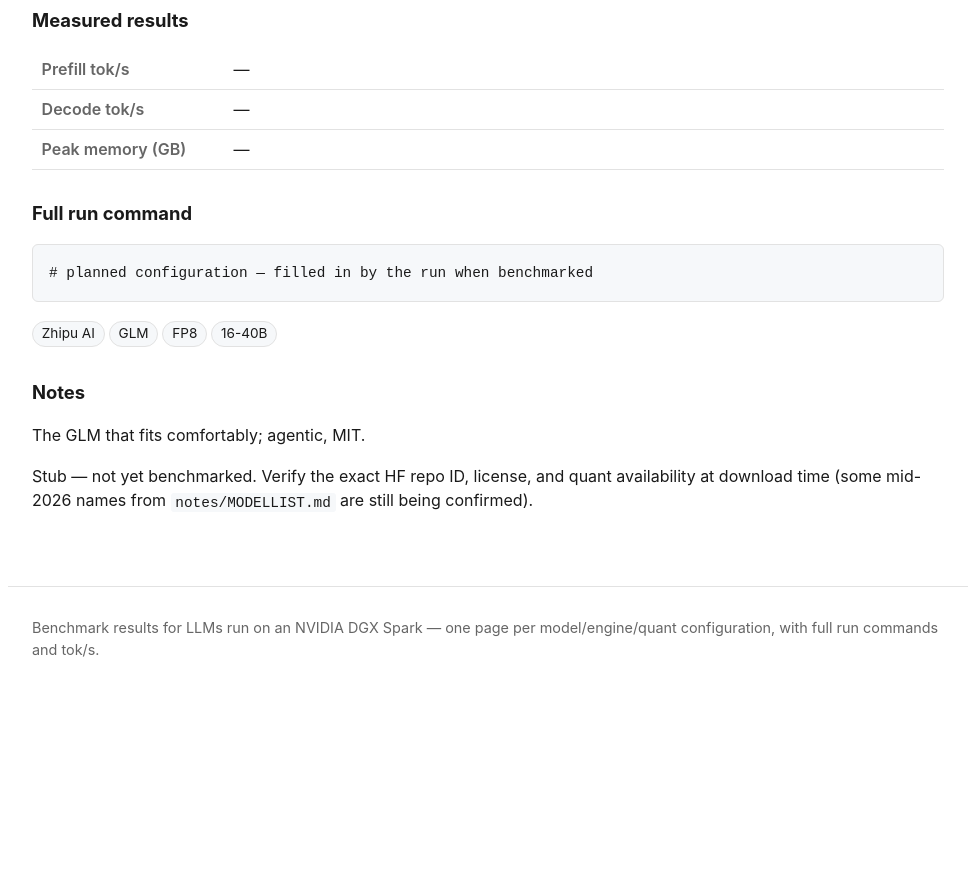
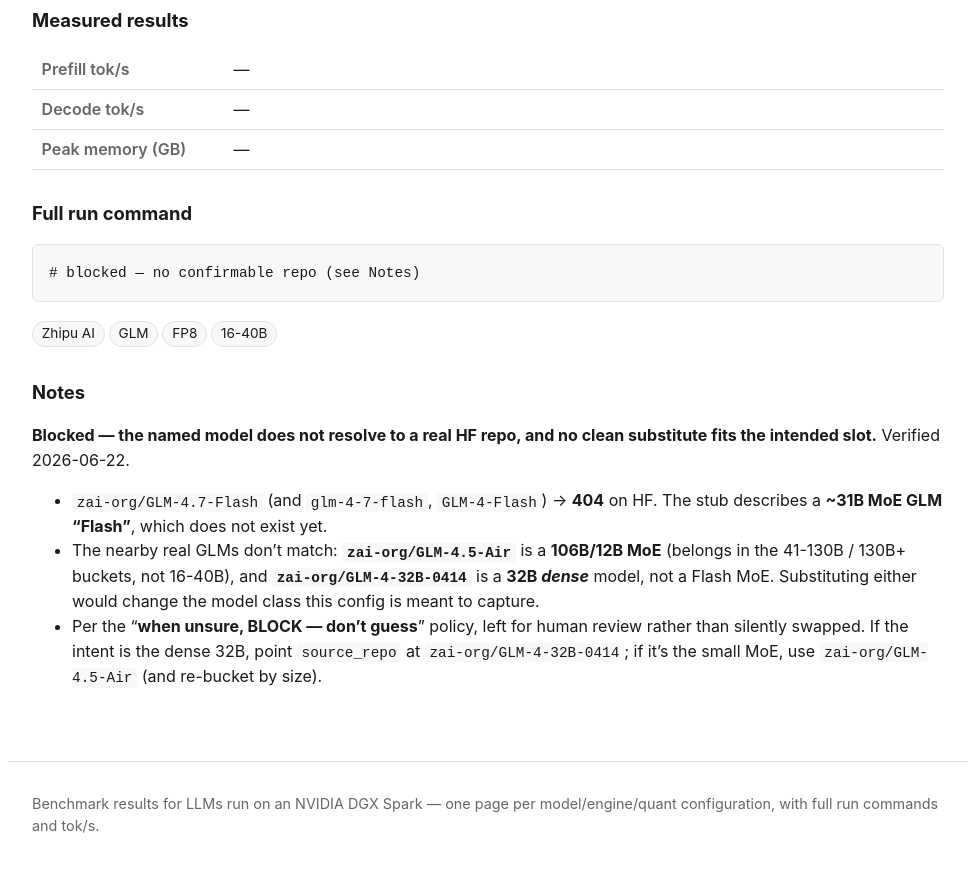
Before and after one commit to yjsoon/autobench, a Jekyll site: the page built from _configs/glm-4-7-flash-vllm-fp8.md, in a window 1280 px wide and 900 px high, scrolled down 684 px. Shown: the top 872 px of the window, without its empty margins (152-1127 px from the left). Built offline with Jekyll 4.4.1, drawn with Linux system fonts in a browser that asks for light colours; before the commit the page ends 1408 px from its top, so only the background shows below that; some of the changed text lies outside the part shown.

Commit message:
Block GLM-4.7-Flash + granite-switch-30b: named repos don't exist, no clean substitute
GLM-4.7-Flash 404s; real GLMs are 106B Air (MoE) or 32B dense, neither a 31B
Flash MoE. granite-switch-30b 404s; real ~30B granite MoE already benchmarked
as granite-4.1-30b. Blocked per 'when unsure, block' rather than mislabel.

Co-Authored-By: Claude Opus 4.8 (1M context) <noreply@anthropic.com>
Claude-Session: https://claude.ai/code/session_01JczsieM71svofn8CxRyY2s

```diff
--- a/_configs/glm-4-7-flash-vllm-fp8.md
+++ b/_configs/glm-4-7-flash-vllm-fp8.md
@@ -14,7 +14,7 @@ modalities: [text]
 mm_served: true
 tags: [Zhipu AI, GLM, FP8, 16-40B]
 
-status: pending
+status: blocked
 prefill_toks:
 decode_toks:
 mem_gb:
@@ -22,10 +22,17 @@ mem_source:
 measured_on:
 completed_at:
 run_command: |
-  # planned configuration — filled in by the run when benchmarked
+  # blocked — no confirmable repo (see Notes)
 ---
 
-The GLM that fits comfortably; agentic, MIT.
+**Blocked — the named model does not resolve to a real HF repo, and no clean substitute fits the
+intended slot.** Verified 2026-06-22.
 
-Stub — not yet benchmarked. Verify the exact HF repo ID, license, and quant availability at
-download time (some mid-2026 names from `notes/MODELLIST.md` are still being confirmed).
+- `zai-org/GLM-4.7-Flash` (and `glm-4-7-flash`, `GLM-4-Flash`) → **404** on HF. The stub describes a
+  **~31B MoE GLM "Flash"**, which does not exist yet.
+- The nearby real GLMs don't match: **`zai-org/GLM-4.5-Air`** is a **106B/12B MoE** (belongs in the
+  41-130B / 130B+ buckets, not 16-40B), and **`zai-org/GLM-4-32B-0414`** is a **32B *dense*** model,
+  not a Flash MoE. Substituting either would change the model class this config is meant to capture.
+- Per the "**when unsure, BLOCK — don't guess**" policy, left for human review rather than silently
+  swapped. If the intent is the dense 32B, point `source_repo` at `zai-org/GLM-4-32B-0414`; if it's the
+  small MoE, use `zai-org/GLM-4.5-Air` (and re-bucket by size).
```
Also changed, not shown: _configs/granite-switch-4-1-30b-vllm-fp8.md (+11 -5 lines).
